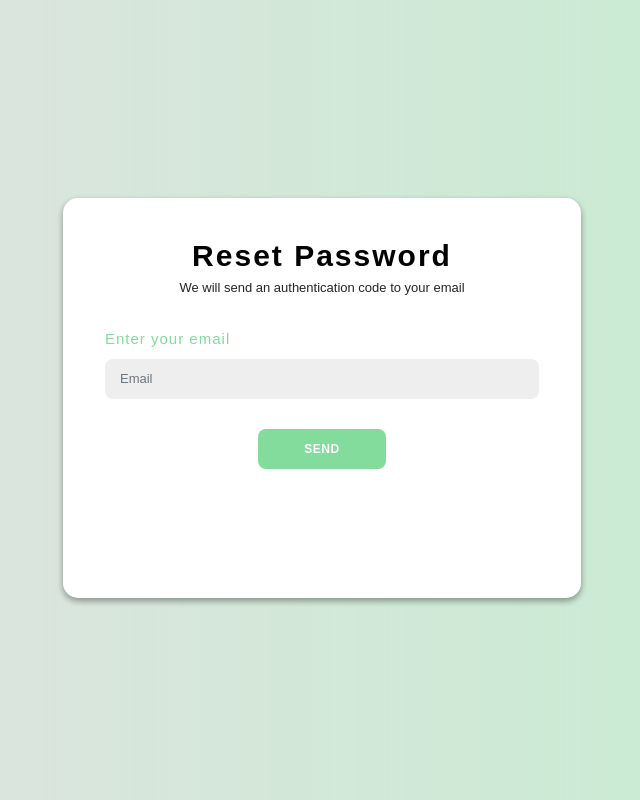
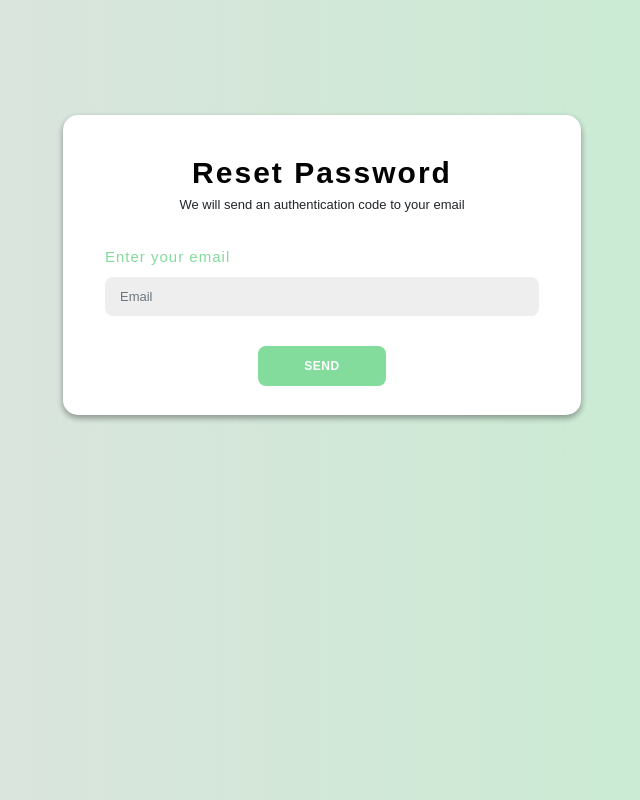
Before and after one commit to joaogldn/joaogldn.github.io, a plain HTML site: page paginaRecuperarSenha/paginaRecuperarSenha.html in a window 1280 px wide. Shown: the whole page, without its empty margins (318-958 px from the left). Drawn offline with nearby package versions, Linux system fonts and the light colour scheme.

Commit message:
Update style.css

```diff
--- a/paginaRecuperarSenha/css/style.css
+++ b/paginaRecuperarSenha/css/style.css
@@ -2,7 +2,6 @@ body {
 
     background: linear-gradient(to right,  #e2e2e2, #83db9c7c);
       font-family: 'Arial', sans-serif;
-      height: 90vh;
   }
 
   p{
@@ -15,7 +14,7 @@ font-size: small;
       text-align: center;
       box-shadow: 0 3px 6px rgba(0, 0, 0, 0.16), 0 3px 6px rgba(0, 0, 0, 0.23);
       border-radius: 15px;
-      height: 50vh;
+      height: 300px;
   }
   .login-title {
       text-align: center;
```
